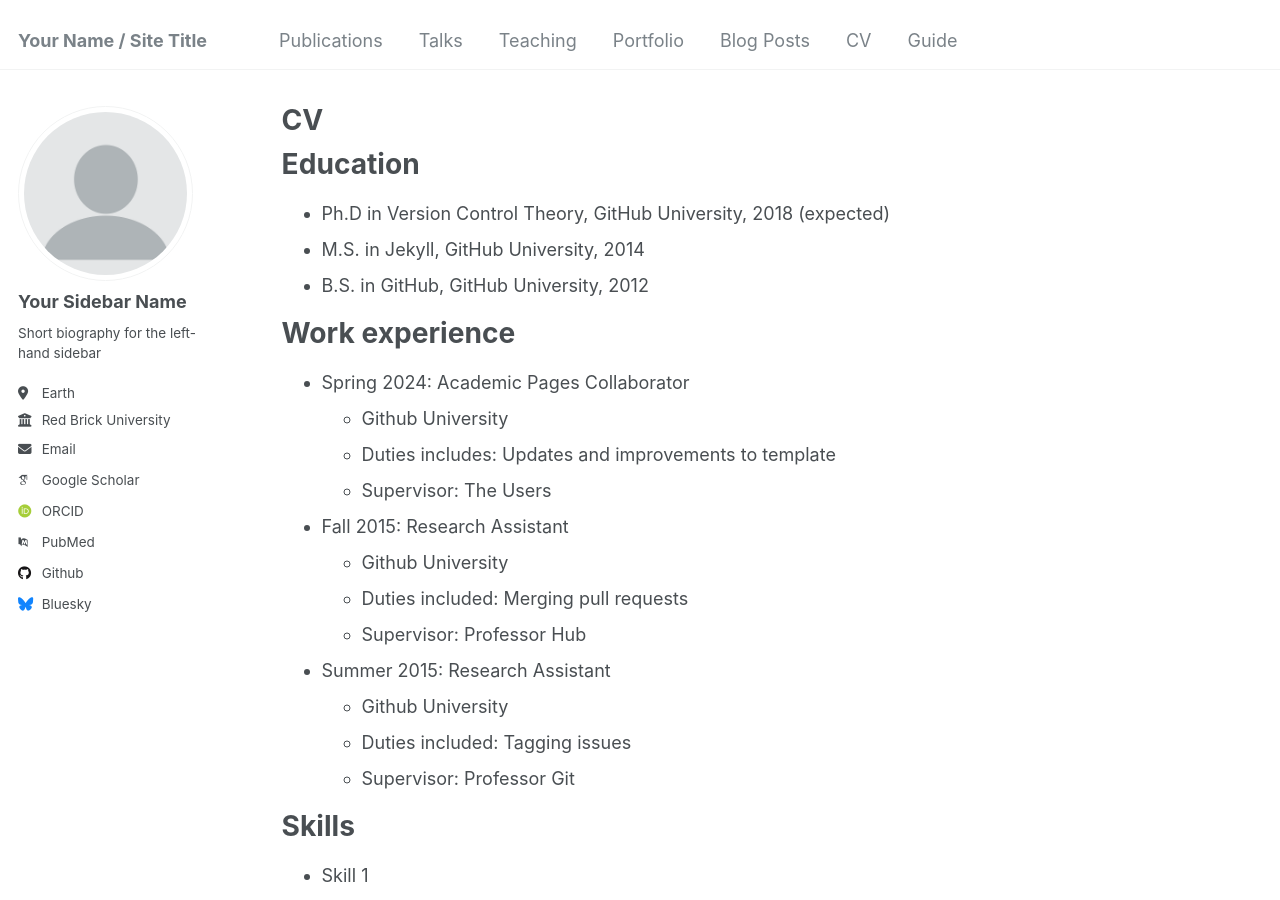
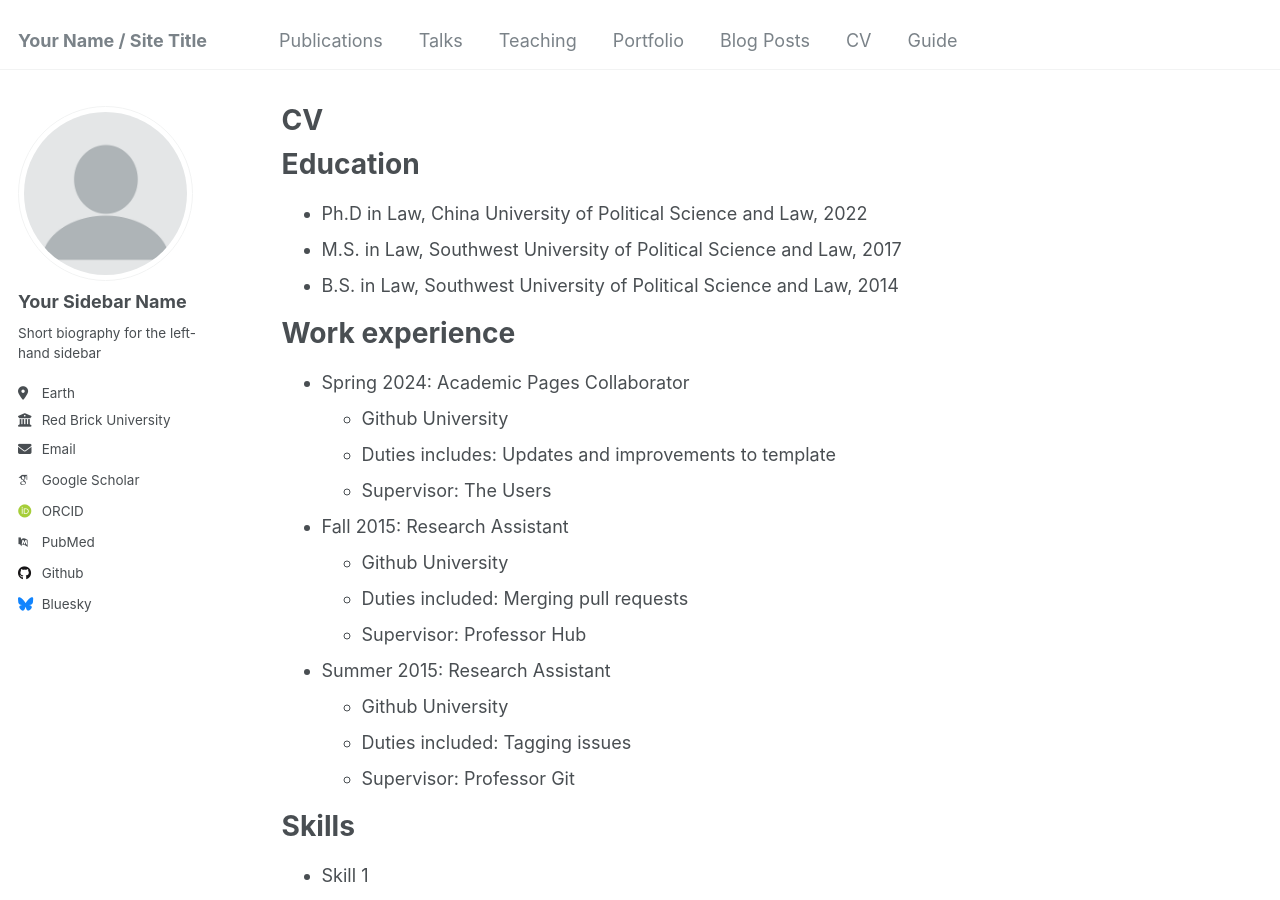
Before and after one commit to tianwenxu-lawlogic/tianwenxu-lawlogic.github.io, a Jekyll site: the page built from _pages/cv.md, in a window 1280 px wide and 900 px high. Built offline with Jekyll 4.4.1, drawn with Linux system fonts in a browser that asks for light colours; some web fonts are replaced.

Commit message:
Update cv.md

```diff
--- a/_pages/cv.md
+++ b/_pages/cv.md
@@ -11,9 +11,9 @@ redirect_from:
 
 Education
 ======
-* Ph.D in Version Control Theory, GitHub University, 2018 (expected)
-* M.S. in Jekyll, GitHub University, 2014
-* B.S. in GitHub, GitHub University, 2012
+* Ph.D in Law, China University of Political Science and Law, 2022
+* M.S. in Law, Southwest University of Political Science and Law, 2017
+* B.S. in Law, Southwest University of Political Science and Law, 2014
 
 Work experience
 ======
```
